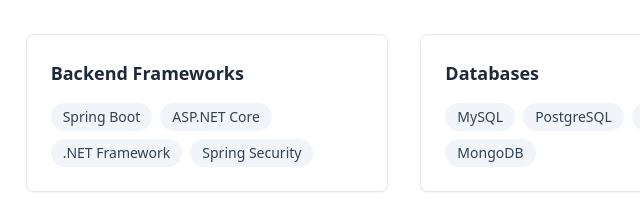
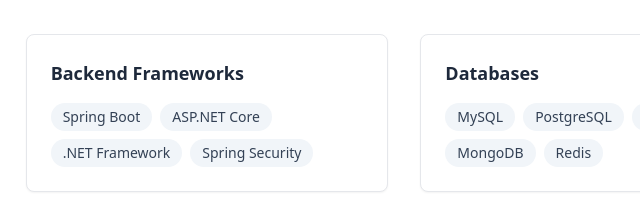
Before and after one commit to ulusoyahmet/ulusoyahmet.github.io, a plain HTML site: page index.html in a window 1280 px wide. Shown: the part 1700-1921 px from the top of the page, 433-1073 px from the left. Drawn offline with nearby package versions, Linux system fonts and the light colour scheme.

Commit message:
Update index.html 7.4

```diff
--- a/index.html
+++ b/index.html
@@ -399,7 +399,7 @@
                             <span class="bg-slate-100 text-slate-700 px-3 py-1 rounded-full text-sm transition-all hover:bg-slate-200">PostgreSQL</span>
                             <span class="bg-slate-100 text-slate-700 px-3 py-1 rounded-full text-sm transition-all hover:bg-slate-200">MSSQL</span>
                             <span class="bg-slate-100 text-slate-700 px-3 py-1 rounded-full text-sm transition-all hover:bg-slate-200">MongoDB</span>
-
+                            <span class="bg-slate-100 text-slate-700 px-3 py-1 rounded-full text-sm transition-all hover:bg-slate-200">Redis</span>
 
                         </div>
                     </div>
```
